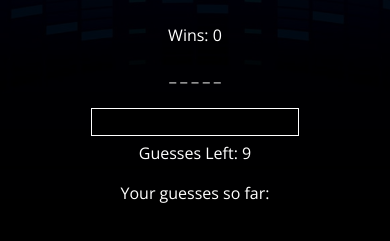
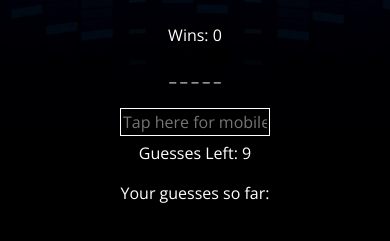
Before and after one commit to MarvieSolis/Hangman, a plain HTML site: page index.html in a window 390 px wide. Shown: the part 559-800 px from the top of the page. Drawn offline with nearby package versions, Linux system fonts and the light colour scheme.

Commit message:
edited text input for mobile devices

```diff
--- a/assets/css/style.css
+++ b/assets/css/style.css
@@ -74,4 +74,5 @@ p {
     border: solid 1px white;
     margin-top: 5px;
     margin-bottom: 5px;
+    width: 150px;
 }
--- a/assets/javascript/game.js
+++ b/assets/javascript/game.js
@@ -111,6 +111,8 @@ document.onkeyup = function (event) {
     wordString = blanks.join('');
     wordString2 = blanks.join(' ')
 
+    document.getElementById("inputbar").value="";
+
 
     // Reset
     if (event.keyCode === 13) {
--- a/index.html
+++ b/index.html
@@ -51,7 +51,7 @@
         <div class="game-container">
           <p class="wins">Wins: 0</p>
           <p class="blankword"></p>
-          <input id="inputbar">
+          <input id="inputbar" placeholder="Tap here for mobile">
           <p class="gleft">Guesses Left: 9</p>
           <p class="yguess">Your guesses so far:</p>
           <p class="message"></p>
```
